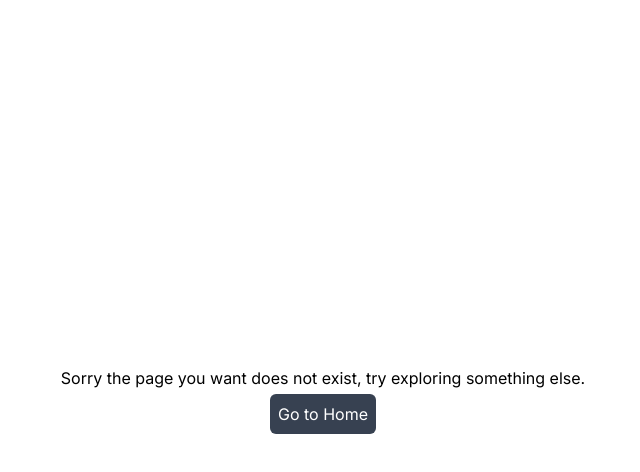
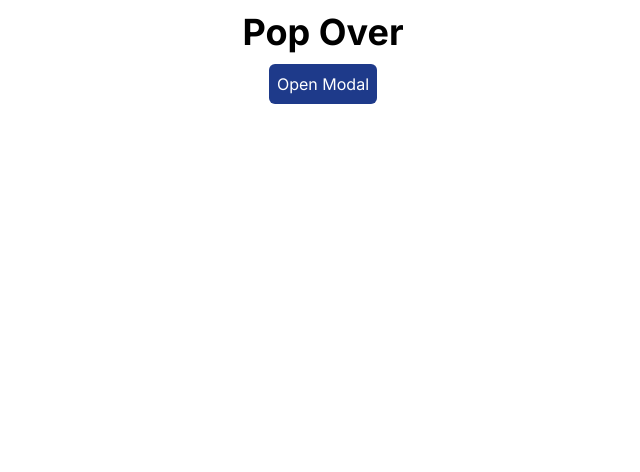
Before and after one commit to abhinay-chaturvedi/machine-coding, a Next.js app: page /popover in a window 1280 px wide. Before the commit this address had no page. Shown: the top 472 px of the page, without its empty margins (317-957 px from the left). Built offline with nearby package versions, Linux system fonts and the light colour scheme.

Commit message:
done with popover

```diff
--- /dev/null
+++ b/app/_components/Container.tsx
@@ -0,0 +1,11 @@
+import React from 'react'
+
+const Container = ({children}: {children: React.ReactNode}) => {
+  return (
+    <div className="tw-max-w-7xl tw-m-auto tw-p-3">
+        {children}
+    </div>
+  )
+}
+
+export default Container
--- a/app/page.tsx
+++ b/app/page.tsx
@@ -9,6 +9,7 @@ export default function Home() {
           <Card title="Autocomplete" page="/autocomplete" />
           <Card title="Tab Navigation" page="/tabnavigation"/>
           <Card title="Star Rating" page="/starrating"/>
+          <Card title="Pop Over" page="/popover"/>
         </div>
       </div>
     </div>
--- /dev/null
+++ b/app/popover/_components/popover/Modal.tsx
@@ -0,0 +1,28 @@
+import React from "react";
+
+const Modal = ({
+  open,
+  onClose,
+  children,
+}: {
+  open: boolean;
+  onClose: () => void;
+  children: React.ReactNode;
+}) => {
+  return (
+    <>
+      {open && (
+        <div
+          onClick={() => onClose()}
+          className={
+            "tw-h-[100vh] tw-w-[100vw] tw-bg-black tw-bg-opacity-50 tw-fixed tw-top-0 tw-left-0 "
+          }
+        >
+          <div onClick={(e) => e.stopPropagation()}>{children}</div>
+        </div>
+      )}
+    </>
+  );
+};
+
+export default Modal;
--- /dev/null
+++ b/app/popover/_components/popover/index.tsx
@@ -0,0 +1,32 @@
+"use client";
+import React, { useState } from "react";
+import Modal from "./Modal";
+
+const PopOver = () => {
+  const [open, setOpen] = useState(false);
+  return (
+    <div>
+      <div>
+        <button className="tw-bg-blue-900 tw-text-white tw-p-2 tw-rounded-md" onClick={() => setOpen(true)}>Open Modal</button>
+      </div>
+      <Modal open={open} onClose={() => setOpen(false)}>
+        <div className="tw-bg-white tw-translate-x-[-50%] tw-rounded-lg tw-translate-y-[-50%] tw-w-[500px] tw-absolute tw-top-[50%] tw-left-[50%]">
+          <div className="tw-p-3">
+            <div className="tw-flex tw-justify-between">
+              <h2>Heading</h2>
+              <button
+                onClick={() => setOpen(false)}
+                className="tw-bg-sky-600 tw-rounded-md tw-p-1"
+              >
+                close
+              </button>
+            </div>
+            <div>desc</div>
+          </div>
+        </div>
+      </Modal>
+    </div>
+  );
+};
+
+export default PopOver;
--- /dev/null
+++ b/app/popover/page.tsx
@@ -0,0 +1,18 @@
+import React from 'react'
+import Container from '../_components/Container'
+import PopOver from './_components/popover'
+
+const Page = () => {
+  return (
+    <div>
+        <Container>
+            <div className="tw-flex tw-flex-col tw-items-center tw-gap-3">
+                <span className="tw-font-bold tw-text-4xl">Pop Over</span>
+                <PopOver/>
+            </div>
+        </Container>
+    </div>
+  )
+}
+
+export default Page
```
